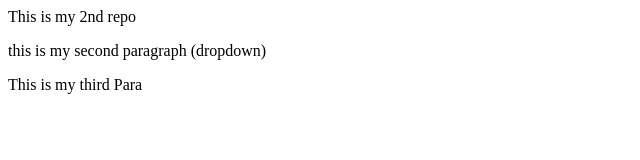
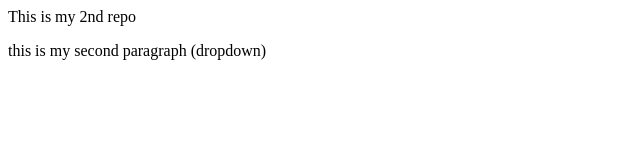
Before and after one commit to inam-niazi/Local-Repo, a plain HTML site: page index.html in a window 1280 px wide. Shown: the whole page, without its empty margins (0-640 px from the left). Drawn offline with Linux system fonts and the light colour scheme.

Commit message:
no changes

```diff
--- a/index.html
+++ b/index.html
@@ -5,5 +5,4 @@
     this is my second paragraph (dropdown)
 </p>
 <p>
-    This is my third Para
 </p>
```
